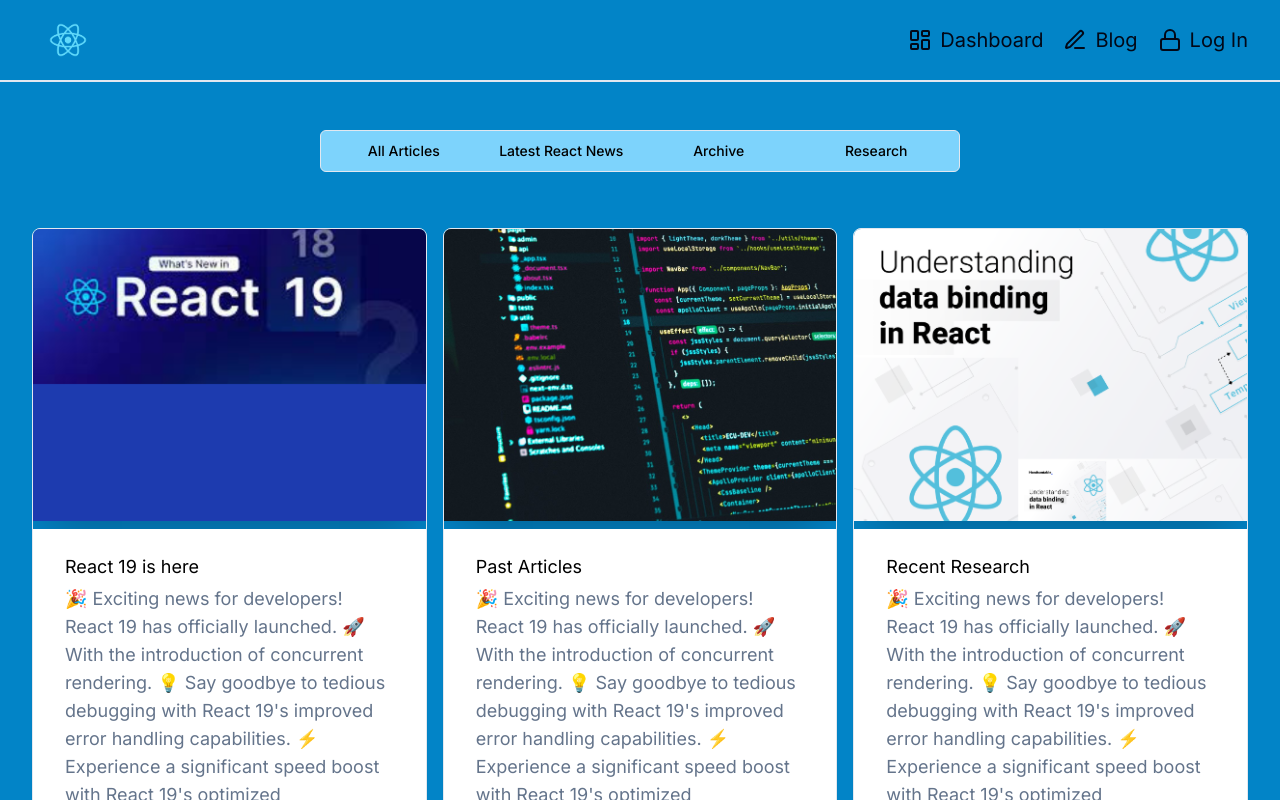
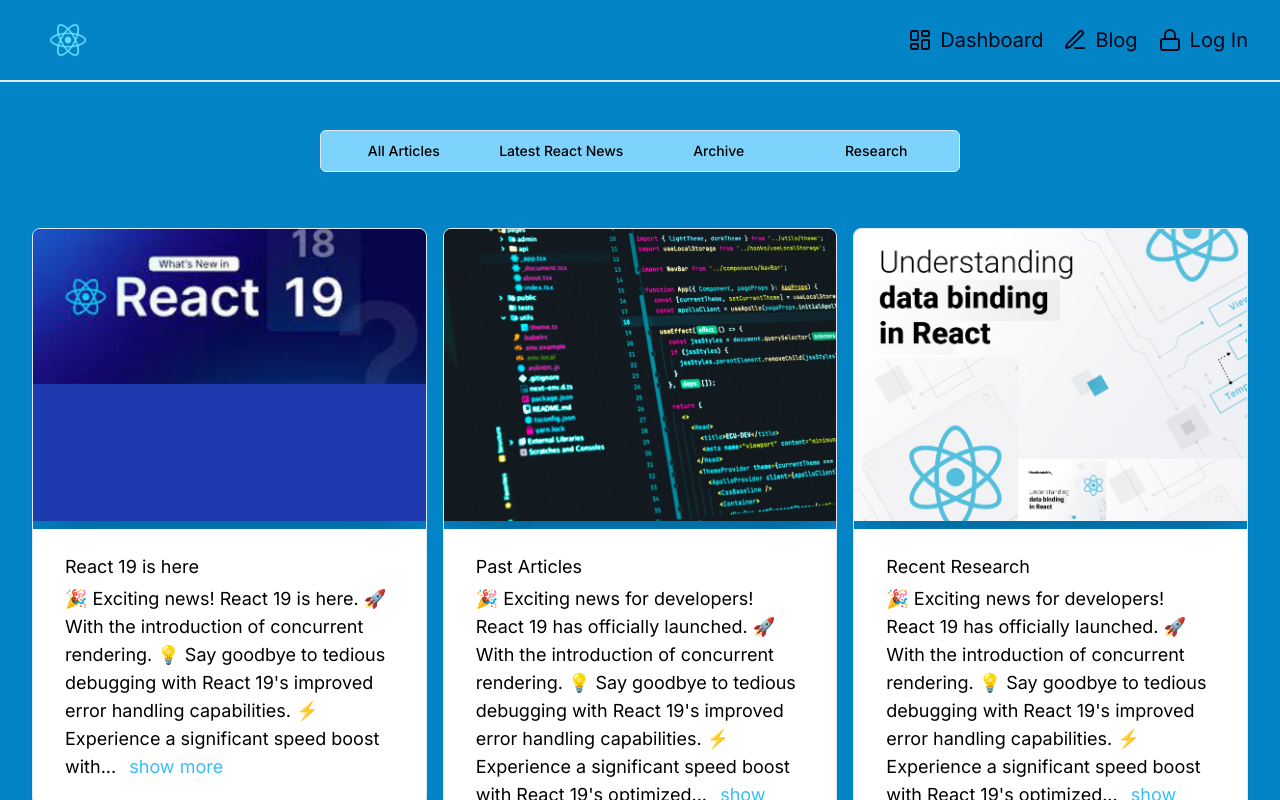
Before and after one commit to mutaremalcolm/demo, a Next.js app: page /blog in a window 1280 px wide. Shown: the top 800 px of the page. Built offline with nearby package versions, Linux system fonts and the light colour scheme.

Commit message:
Add Read More Component to Card Component in Blog Section
- Implemented a Read More component within the card component for the blog section.
- Enhanced user experience by allowing expansion of blog content.

```diff
--- a/src/app/blog/page.tsx
+++ b/src/app/blog/page.tsx
@@ -11,7 +11,7 @@
     category: "Latest React News",
     name: "React 19 is here",
     description:
-      `🎉 Exciting news for developers! React 19 has officially launched.
+      `🎉 Exciting news! React 19 is here.
       🚀 With the introduction of concurrent rendering.
       💡 Say goodbye to tedious debugging with React 19's improved error handling capabilities.
       ⚡️ Experience a significant speed boost with React 19's optimized reconciliation algorithm.
--- a/src/components/BlogCard.tsx
+++ b/src/components/BlogCard.tsx
@@ -1,6 +1,7 @@
 import Link from "next/link";
 import Image from "next/image";
 import { Card, CardHeader } from "./ui/card";
+import { ReadMore } from "./ReadMore";
 
 
 
@@ -15,8 +16,7 @@
             <CardHeader className="p-0">
                 {/* { image } */}
                 <div className="relative w-full h-[300px] flex items-center justify-center
-                bg-sky-600 dark:bg-secondary/40 xl:bg-assets-blog-react19
-                xl:bg-[110%] xl:bg-no-repeat overflow-hidden"
+                bg-sky-600 xl:bg-assets-blog-react19 xl:bg-[110%] xl:bg-no-repeat overflow-hidden"
                 >
                     <Image
                     className="absolute bottom-0 shadow-2xl m-2 mt-2"
@@ -29,11 +29,8 @@
                 </div>
             </CardHeader>
             <div className="h-full px-8 py-6 text-black">
-                {/* <Badge className="uppercase text-sm font-medium mb-2 absolute top-4 left-5">
-                {project.category}
-                </Badge> */}
                 <h4 className="h4 mb-1">{project.name}</h4>
-                <p className="text-muted-foreground text-lg">{project.description}</p>
+                <ReadMore id="read-more-text" text={project.description}/>
             </div>
         </Card>
 );
--- /dev/null
+++ b/src/components/ReadMore.tsx
@@ -0,0 +1,51 @@
+import { useState } from 'react'
+
+interface ReadMoreProps {
+  id: string
+  text: string
+  amountOfWords?: number
+}
+
+export const ReadMore = ({ id, text, amountOfWords = 50 }: ReadMoreProps) => {
+  const [isExpanded, setIsExpanded] = useState(false)
+  const splittedText = text.split(' ')
+  const itCanOverflow = splittedText.length > amountOfWords
+  const beginText = itCanOverflow
+    ? splittedText.slice(0, amountOfWords - 1).join(' ')
+    : text
+  const endText = splittedText.slice(amountOfWords - 1).join(' ')
+
+  const handleKeyboard = (e: any) => {
+    if (e.code === 'Space' || e.code === 'Enter') {
+      setIsExpanded(!isExpanded)
+    }
+  }
+
+  return (
+    <p id={id}>
+      {beginText}
+      {itCanOverflow && (
+        <>
+          {!isExpanded && <span>... </span>}
+          <span
+            className={`${!isExpanded && 'hidden'}`}
+            aria-hidden={!isExpanded}
+          >
+            {endText}
+          </span>
+          <span
+            className='text-sky-400 ml-2'
+            role="button"
+            tabIndex={0}
+            aria-expanded={isExpanded}
+            aria-controls={id}
+            onKeyDown={handleKeyboard}
+            onClick={() => setIsExpanded(!isExpanded)}
+          >
+            {isExpanded ? 'show less' : 'show more'}
+          </span>
+        </>
+      )}
+    </p>
+  )
+}
```
